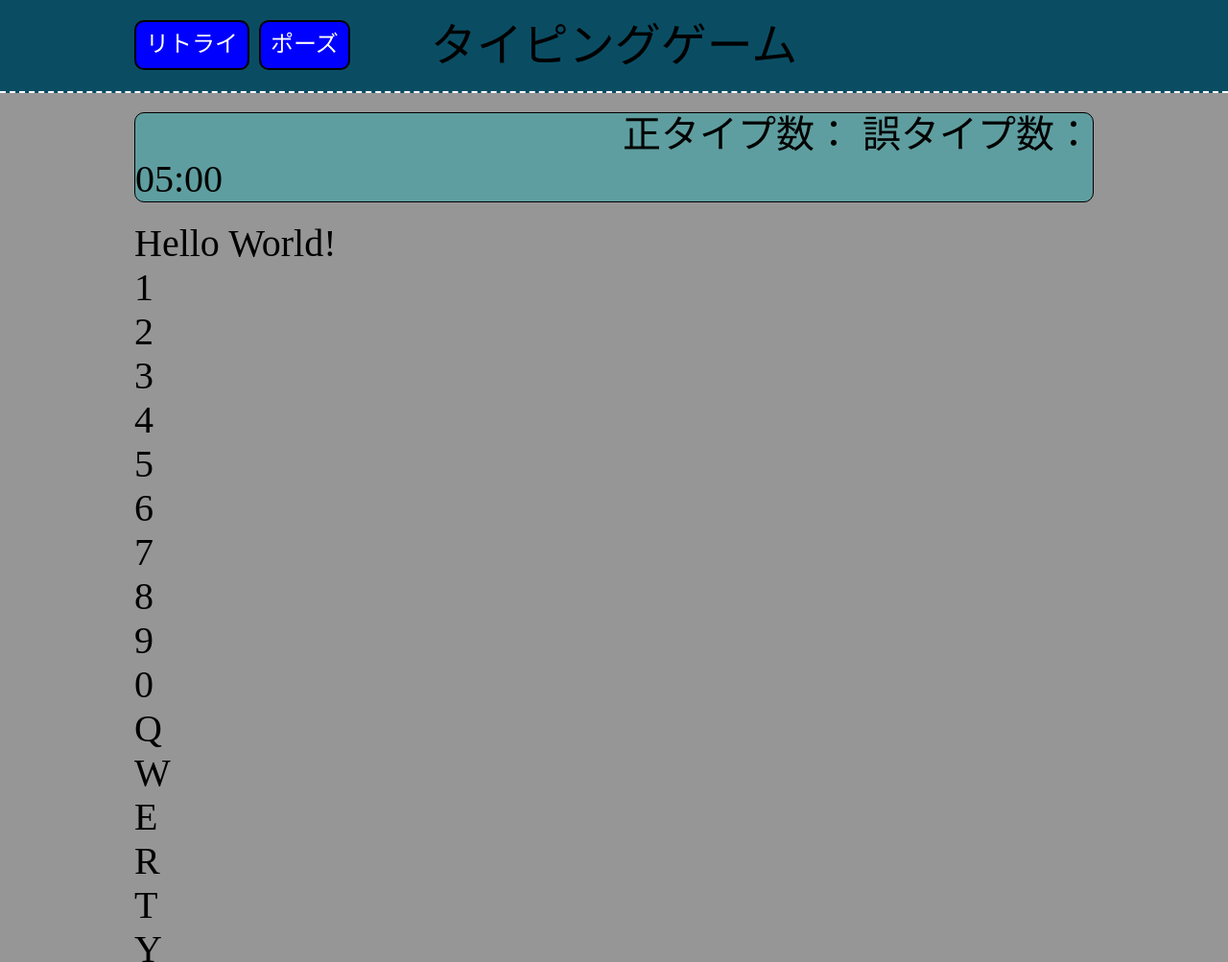
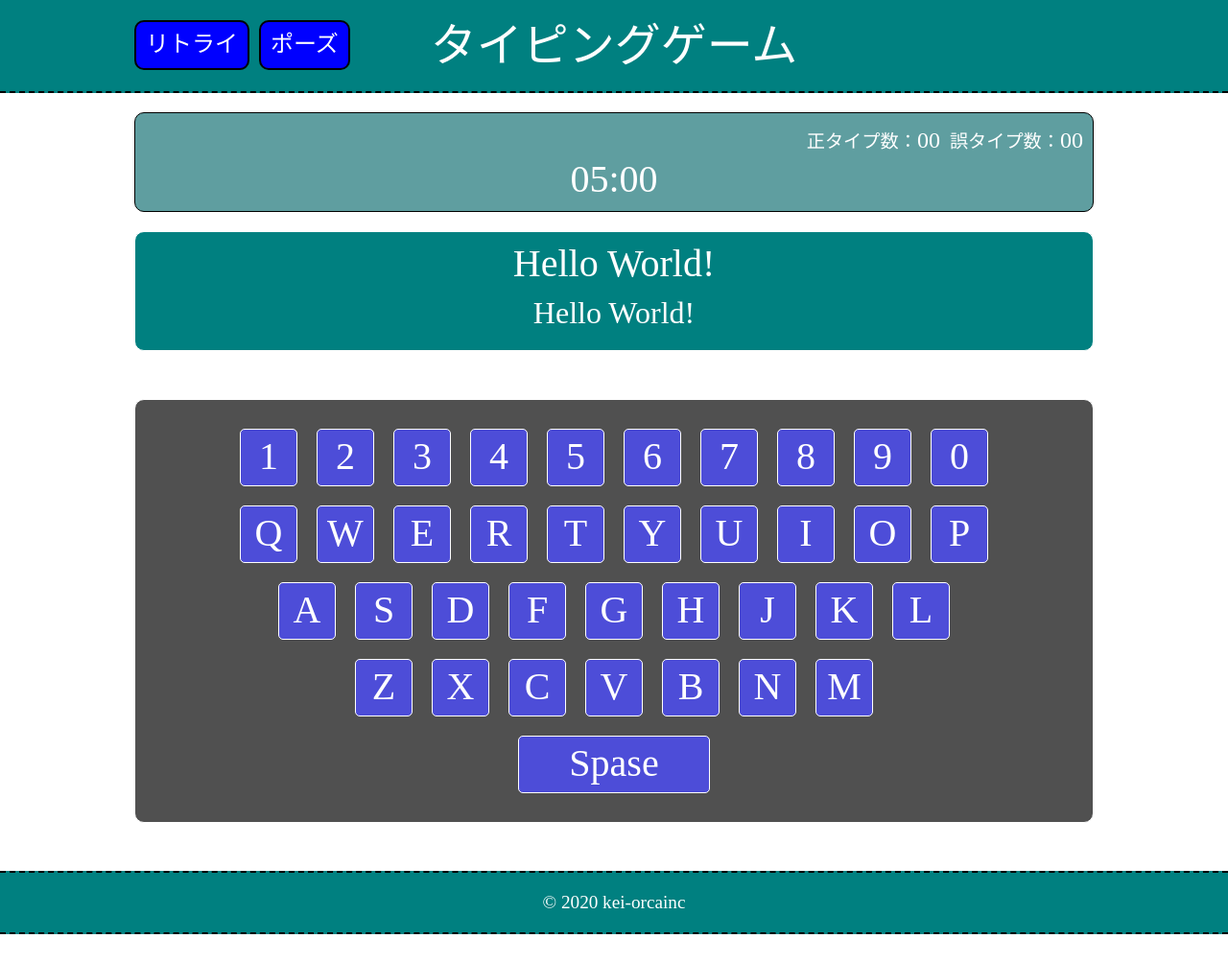
Before and after one commit to mengxx123/typing_game, a plain HTML site: page index.html in a window 1280 px wide. Shown: the top 1003 px of the page at 96% size. After the commit the page ends 974 px from the top, so only its background shows below. Drawn offline with Linux system fonts and the light colour scheme.

Commit message:
create html,css

```diff
--- a/css/style.css
+++ b/css/style.css
@@ -1,6 +1,7 @@
 body {
     font-size: 2.5rem;
-    background-color: rgb(150, 150, 150);
+    color: white;
+    background-color: white;
 }
 
 .wrap,
@@ -9,12 +10,17 @@ main {
     margin: 0 auto;
 }
 
-header {
+header,
+footer {
+    color: white;
     width: 100%;
     padding: 20px 0;
-    border-bottom: dashed 2px white;
-    background-color: rgb(10, 77, 99);
+    border-bottom: dashed 2px black;
+    background-color: teal;
     position: relative;
+}
+footer {
+    border-top: dashed 2px black;
 }
 .btn_box {
     position: absolute;
@@ -37,15 +43,67 @@ header {
 }
 
 .status_box {
+    padding-bottom: 10px;
     margin: 20px auto;
     border-radius: 10px;
     border: solid 1px black;
     background-color: cadetblue;
 }
 .type_count_box {
-text-align: end;
+    text-align: right;
+    padding-right: 10px;
 }
 .correct_type_count,
 .wrong_type_count {
     display: inline-block;
+    font-size: 1.2rem;
 }
+.correct_type_count span,
+.wrong_type_count span {
+    font-size: 1.5rem;
+}
+
+.timer {
+    text-align: center;
+}
+
+.ploblem_word_box {
+    padding: 10px;
+    border: solid 1px white;
+    border-radius: 10px;
+    text-align: center;
+    background-color: teal;
+}
+.en_word {
+    font-size: 2rem;
+    padding: 10px;
+}
+
+.key_board_box {
+    padding: 20px;
+    margin: 50px auto;
+    border: solid 1px white;
+    border-radius: 10px;
+    background-color: rgb(80, 80, 80);
+}
+.key_board {
+    text-align: center;
+}
+.key_board p {
+    display: inline-block;
+    min-width: 60px;
+    min-height: 60px;
+    padding: 5px;
+    margin: 10px;
+    border: solid 1px white;
+    border-radius: 5px;
+    vertical-align: middle;
+    background-color: rgb(77, 77, 216);
+}
+.space_key {
+    width: 200px;
+}
+footer {
+    text-align: center;
+    font-size: 1.2rem;
+}
--- a/index.html
+++ b/index.html
@@ -22,14 +22,15 @@
     <main>
         <div class="status_box">
             <div class="type_count_box">
-                <p class="correct_type_count">正タイプ数：<span></span></p>
-                <p class="wrong_type_count">誤タイプ数：<span></span></p>
+                <p class="correct_type_count">正タイプ数：<span>00</span></p>
+                <p class="wrong_type_count">誤タイプ数：<span>00</span></p>
             </div>
             <p class="timer">05:00</p>
         </div>
 
         <div class="ploblem_word_box">
-            <p class="plobrem_word">Hello World!</p>
+            <p class="jp_wods">Hello World!</p>
+            <p class="en_word">Hello World!</p>
         </div>
 
         <div class="key_board_box">
@@ -46,13 +47,11 @@
                 <p>Z</p><p>X</p><p>C</p><p>V</p><p>B</p><p>N</p><p>M</p>
             </div>
             <div class="key_board">
-                <p>Spase</p>
+                <p class="space_key">Spase</p>
             </div>
         </div>
 
     </main>
-    <footer>
-
-    </footer>
+    <footer>&copy; 2020 kei-orcainc</footer>
 </body>
 </html>
```
